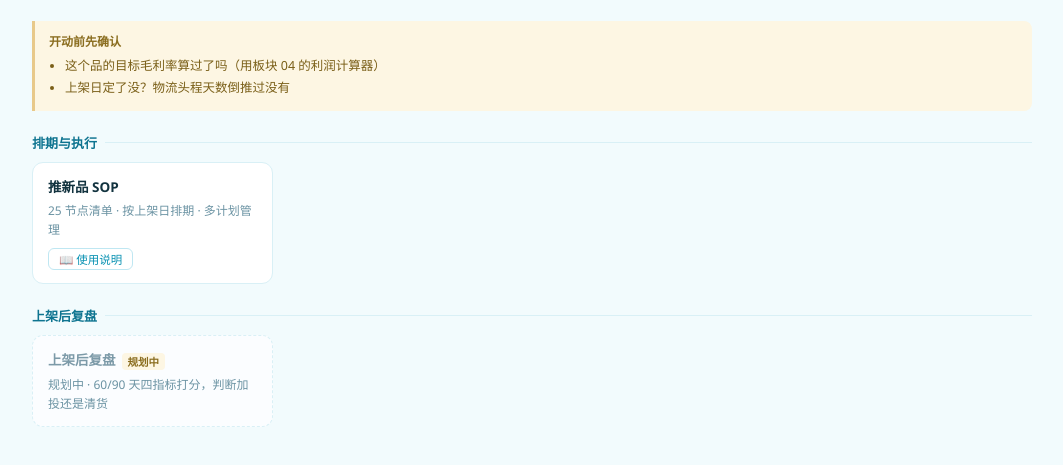
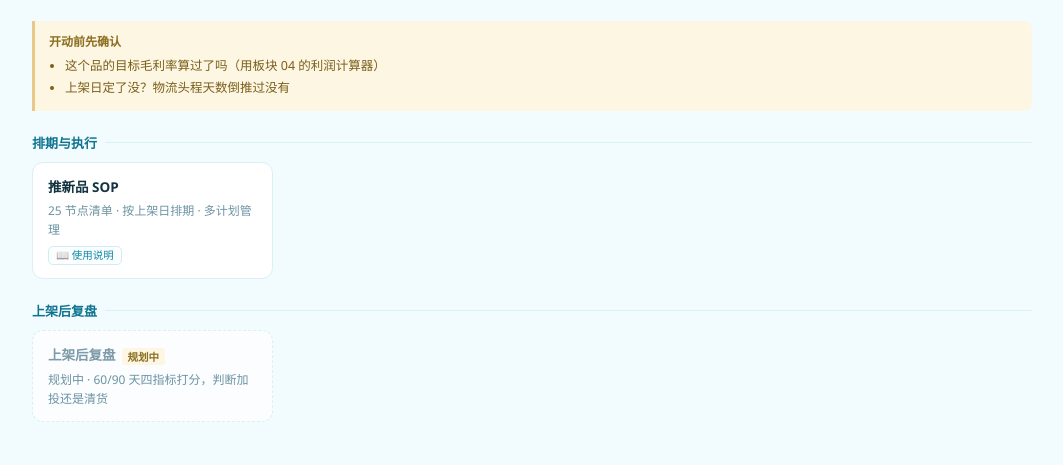
Before and after one commit to SQ-eng-source/SQ-amazon-toolbox, a plain HTML site: page tools/hub-sop.html in a window 1280 px wide. Shown: the part 89-554 px from the top of the page, without its empty margins (108-1171 px from the left). Drawn offline with Linux system fonts and the light colour scheme.

Commit message:
style: 统一并缩小卡片上的使用说明链接

```diff
--- a/tools/hub-sop.html
+++ b/tools/hub-sop.html
@@ -24,7 +24,8 @@ body{background:var(--bg);color:var(--ink);padding:30px 26px}
 .card:hover{border-color:var(--turq);box-shadow:0 3px 12px rgba(34,211,238,.14);transform:translateY(-1px)}
 .card b{font-size:13.5px;color:var(--ink);display:block;margin-bottom:5px}
 .card p{font-size:12px;color:var(--sub);line-height:1.6}
-.card .gl{display:inline-block;margin-top:9px;font-size:11.5px;color:#0891b2;text-decoration:none;border:1px solid #bfe7f2;background:#fff;border-radius:6px;padding:2px 10px;cursor:pointer}.card .gl:hover{background:#e6fafc;border-color:#22d3ee}
+.card .gl{display:inline-block;margin-top:7px;font-size:10.5px;line-height:1.4;color:#0e8aa8;text-decoration:none;border:1px solid #d3ecf4;background:#fbfeff;border-radius:5px;padding:1px 7px;cursor:pointer;transition:.15s}
+.gl:hover{color:#0e7490;border-color:#a9dcea;background:#f0fbfe}.card .gl:hover{background:#e6fafc;border-color:#22d3ee}
 .card.todo{background:#fbfdff;border-style:dashed;cursor:default}
 .card.todo:hover{transform:none;box-shadow:none;border-color:var(--line)}
 .card.todo b{color:#7c9aa8}
```
